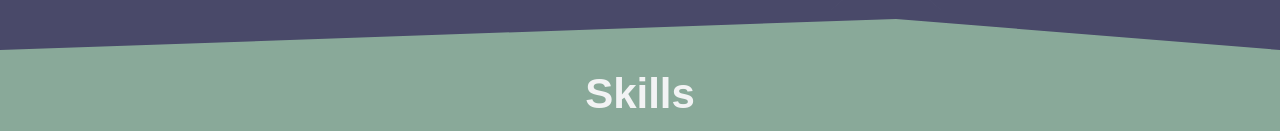
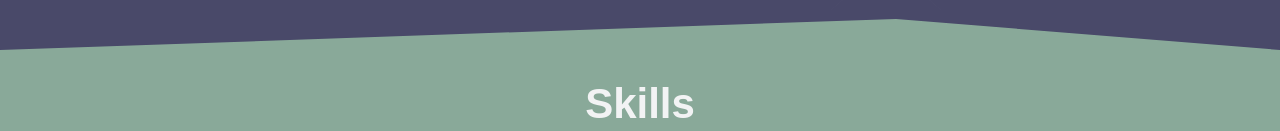
Before and after one commit to mhardev/mhardev-v2, a React (Create React App) app: page / in a window 1280 px wide. Shown: the part 651-782 px from the top of the page. Built offline with nearby package versions, Linux system fonts and the light colour scheme; a web font is replaced by a local one.

Commit message:
Update index.js
updating margin-top of title from skill section

```diff
--- a/src/components/Skills/index.js
+++ b/src/components/Skills/index.js
@@ -28,10 +28,10 @@ const Title = styled.div`
   font-size: 42px;
   text-align: center;
   font-weight: 600;
-  margin-top: 20px;
+  margin-top: 30px;
   color: ${({ theme }) => theme.text_primary};
   @media (max-width: 768px) {
-    margin-top: 12px;
+    margin-top: 18px;
     font-size: 32px;
   }
 `;
```
